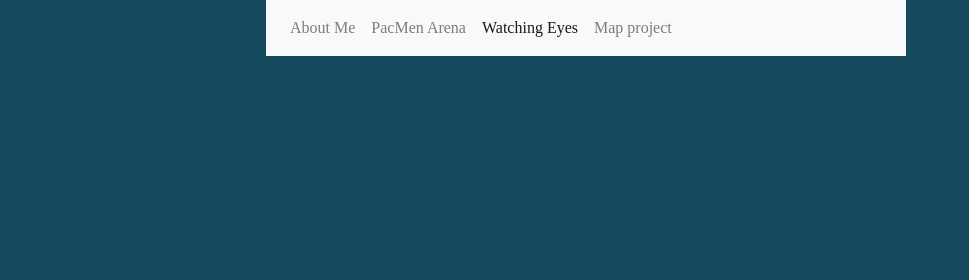
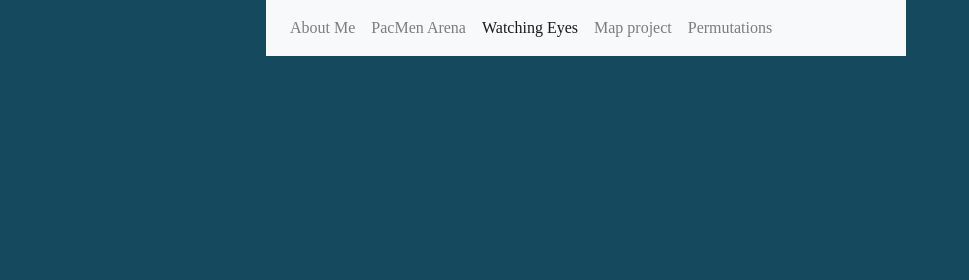
Before and after one commit to Chokhonelidze/Eyes, a plain HTML site: page index.html in a window 1280 px wide. Shown: the top 280 px of the page, 54-1023 px from the left. Drawn offline with nearby package versions, Linux system fonts and the light colour scheme; a web font is replaced by a local one.

Commit message:
new item

```diff
--- a/index.html
+++ b/index.html
@@ -25,6 +25,9 @@
               <li class="nav-item ">
                 <a class="nav-link" href='  https://chokhonelidze.github.io/mapbox/' >Map project</a>
               </li>
+              <li class="nav-item ">
+                <a class="nav-link" href='https://chokhonelidze.github.io/permutations/' >Permutations</a>
+              </li>
 
             </ul>
          </div>
```
